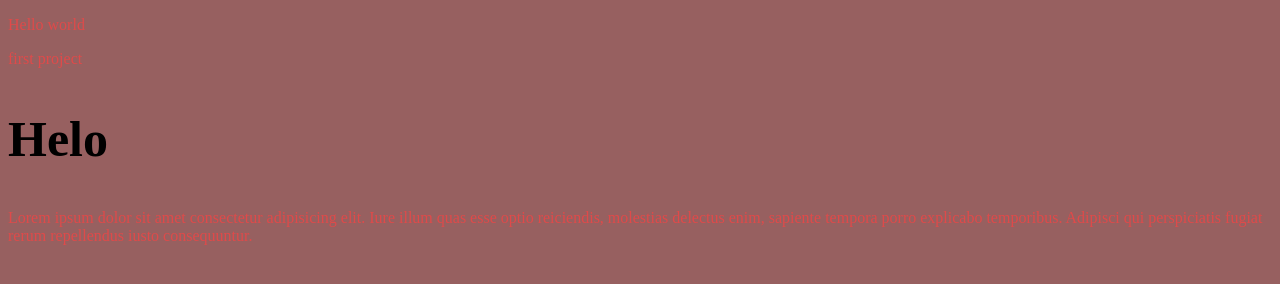
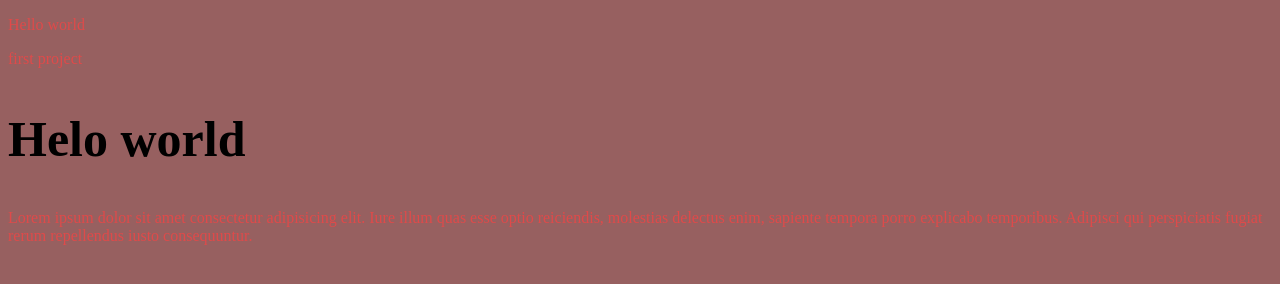
Before and after one commit to 8Kamelia8/gittest, a plain HTML site: page index.html in a window 1280 px wide. Drawn offline with Linux system fonts and the light colour scheme.

Commit message:
наше второе изменение

```diff
--- a/index.html
+++ b/index.html
@@ -10,7 +10,7 @@
 <body>
     <p>Hello world</p>
     <p>first project</p>
-    <h2>Helo</h2>
+    <h2>Helo world</h2>
     <!-- Новый коммит -->
     <p>Lorem ipsum dolor sit amet consectetur adipisicing elit. Iure illum quas esse optio reiciendis, molestias delectus enim, sapiente tempora porro explicabo temporibus. Adipisci qui perspiciatis fugiat rerum repellendus iusto consequuntur.</p>
 </body>
```
Also changed, not shown: about.html (added).
